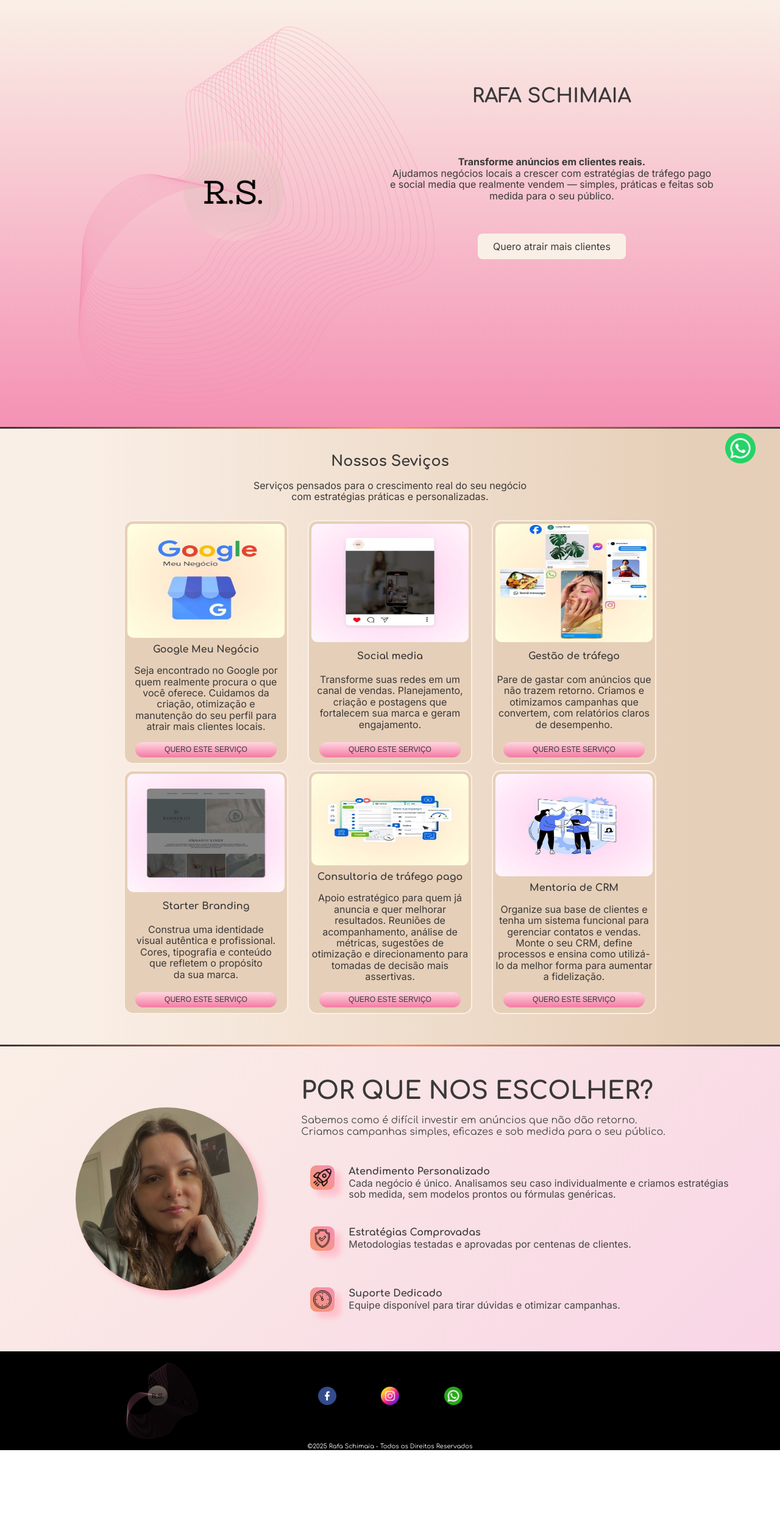
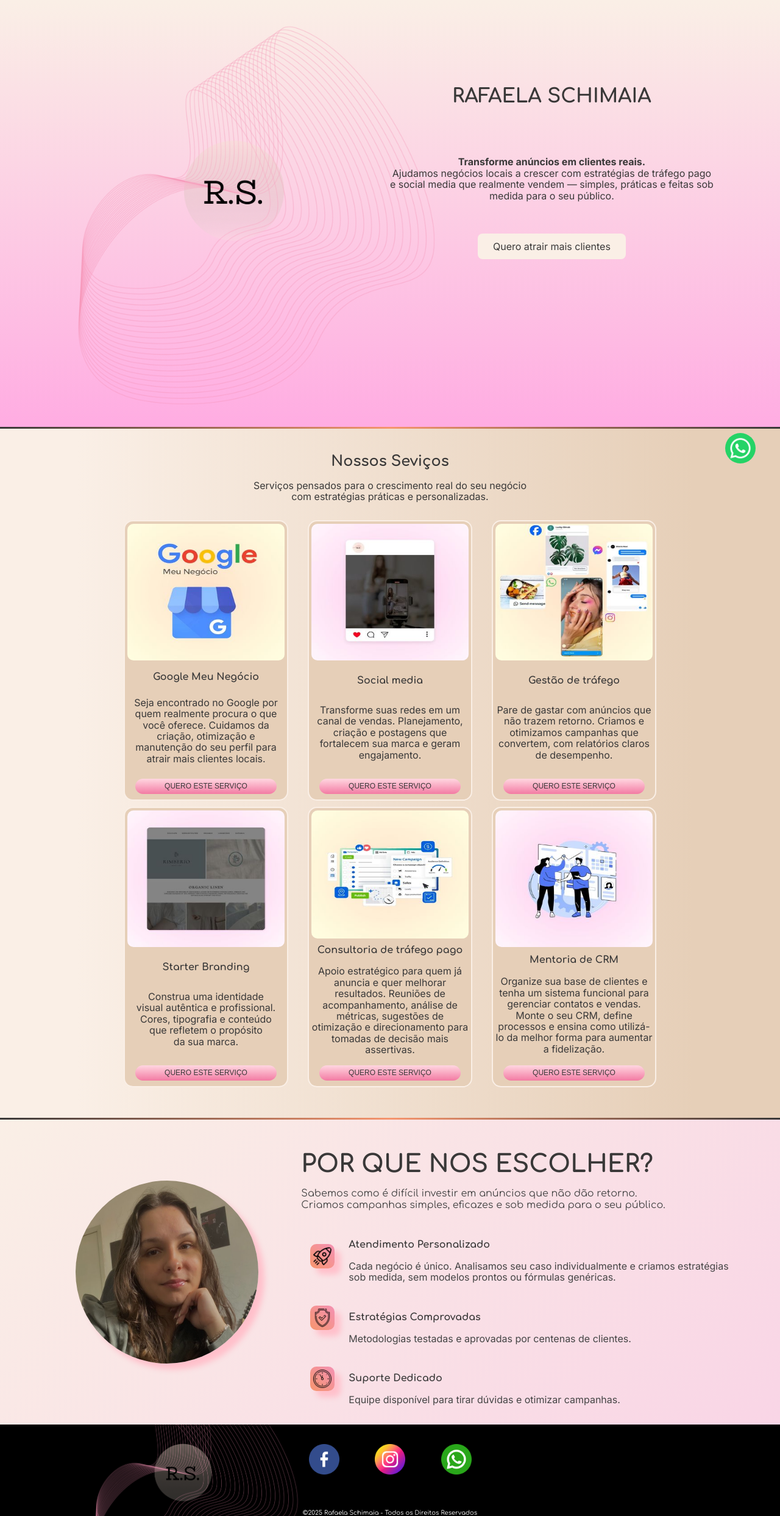
Before and after one commit to omacieljoao/Rafa_Schimaia, a plain HTML site: page index.html in a window 1280 px wide. Shown: the whole page at 61% size. Before the commit the page ends 2378 px from the top, so only its background shows below. Drawn offline with Linux system fonts and the light colour scheme.

Commit message:
fix grid

```diff
--- a/index.html
+++ b/index.html
@@ -17,15 +17,15 @@
     <meta name="viewport" content="width=device-width, initial-scale=1.0" />
     <meta
       name="keywords"
-      content="Rafa Schimaia, marketing digital, anúncios online, tráfego pago, gestão de tráfego, social media, Google Meu Negócio, consultoria de marketing, consultoria de tráfego, starter branding, mentoria CRM, estratégias digitais, marketing para negócios locais, atração de clientes, campanhas de anúncios, otimização de campanhas, produção de conteúdo, gestão de redes sociais, branding para empresas, presença digital, consultoria de marketing local"
+      content="Rafaela Schimaia, marketing digital, anúncios online, tráfego pago, gestão de tráfego, social media, Google Meu Negócio, consultoria de marketing, consultoria de tráfego, starter branding, mentoria CRM, estratégias digitais, marketing para negócios locais, atração de clientes, campanhas de anúncios, otimização de campanhas, produção de conteúdo, gestão de redes sociais, branding para empresas, presença digital, consultoria de marketing local"
     />
     <meta
       name="description"
-      content="Rafa Schimaia ajuda negócios locais a atrair mais clientes com anúncios que vendem. Consultoria em tráfego pago, social media, branding e CRM. Estratégias reais, sem complicação."
+      content="Rafaela Schimaia ajuda negócios locais a atrair mais clientes com anúncios que vendem. Consultoria em tráfego pago, social media, branding e CRM. Estratégias reais, sem complicação."
     />
-    <meta name="author" content="Rafa Schimaia" />
+    <meta name="author" content="Rafaela Schimaia" />
     <title>
-      Rafa Schimaia | Estratégias de Marketing Digital e Tráfego Pago
+      Rafaela Schimaia | Estratégias de Marketing Digital e Tráfego Pago
     </title>
     <link rel="stylesheet" href="./styles.css" />
     <link rel="icon" href="./images/favicon.png" />
@@ -42,7 +42,7 @@
 
         <img class="header__image" src="./images/full_logo.png" />
         <div class="header__container">
-          <h1 class="header__title">RAFA SCHIMAIA</h1>
+          <h1 class="header__title">RAFAELA SCHIMAIA</h1>
           <p class="header__content inter">
             <strong>Transforme anúncios em clientes reais.</strong><br />
             Ajudamos negócios locais a crescer com estratégias de tráfego
@@ -192,14 +192,16 @@
             </div>
             <div class="why__grid">
               <img class="why__grid__img" src="./images/shield.png" />
-              <h4 class="why__grid__title">Estratégias Comprovadas</h4>
+              <h4 class="why__grid__title grid_fix .grid_fix2">
+                Estratégias Comprovadas
+              </h4>
               <p class="why__grid__content">
                 Metodologias testadas e aprovadas por centenas de clientes.
               </p>
             </div>
             <div class="why__grid">
               <img class="why__grid__img" src="./images/clock.png" />
-              <h4 class="why__grid__title">Suporte Dedicado</h4>
+              <h4 class="why__grid__title grid_fix">Suporte Dedicado</h4>
               <p class="why__grid__content">
                 Equipe disponível para tirar dúvidas e otimizar campanhas.
               </p>
@@ -237,7 +239,7 @@
           </div>
         </div>
         <p class="footer__content">
-          &copy;2025 Rafa Schimaia - Todos os Direitos Reservados
+          &copy;2025 Rafaela Schimaia - Todos os Direitos Reservados
         </p>
       </footer>
     </div>
--- a/styles.css
+++ b/styles.css
@@ -46,7 +46,7 @@
   position: relative;
   display: flex;
   height: 700px;
-  background-image: linear-gradient(to top, #f491b4, #faefe6);
+  background-image: linear-gradient(to top, #fface2, #faefe6);
 }
 
 .inter {
@@ -130,7 +130,7 @@ h4 {
 
 .card {
   background-color: #e6cfb8;
-  height: 400px;
+  height: 460px;
   width: 270px;
   margin: auto;
   border-radius: 15px;
@@ -240,9 +240,11 @@ h4 {
 .why__grid__content {
   grid-area: content;
   font-family: "Inter", sans-serif;
-  margin: 0;
 }
 
+.grid_fix {
+  margin-top: 50px;
+}
 .last__why__div {
   margin: 10px;
   background-color: #faefe6;
@@ -271,14 +273,20 @@ h4 {
 .footer {
   background-color: black;
   height: 150px;
+  position: relative;
+  overflow: hidden;
+  display: flex;
+  flex-direction: column;
+  align-items: center;
+  justify-content: center;
 }
 
 .footer__logo {
-  height: 140px;
-  margin-left: 15%;
-  margin-top: 10px;
+  height: 400px;
+  margin-left: 10%;
   position: absolute;
   left: 10px;
+  bottom: -150px;
   overflow: hidden;
 }
 
@@ -288,10 +296,11 @@ h4 {
   color: white;
   font-size: 10px;
   background-color: black;
+  margin-top: 20px;
 }
 
 .footer_img {
-  height: 30px;
+  height: 50px;
   margin: 0;
   position: relative;
   z-index: 2;
@@ -339,13 +348,16 @@ h4 {
     grid-template-columns: repeat(2, 1fr);
   }
   .why {
-    height: 530px;
+    height: 550px;
   }
 }
 
 @media (max-width: 980px) {
   .why__image {
     display: none;
+  }
+  .footer__logo {
+    left: -80px;
   }
 }
 
@@ -385,26 +397,36 @@ h4 {
     display: flex;
     flex-direction: column;
   }
-  .why {
-    height: 600px;
-  }
   .why__grid {
     margin-top: 20px;
   }
   .footer__logo {
-    left: 0;
     margin-left: 0;
+  }
+  .div2 {
+    width: 70%;
+  }
+}
+@media (max-width: 625px) {
+  .why {
+    height: 650px;
   }
 }
 
-@media (max-width: 350px) {
+@media (max-width: 450px) {
   .card {
     width: 220px;
   }
   .why {
-    height: 850px;
+    height: 820px;
   }
   .why__grid {
     display: inline-block;
   }
+  .grid_fix {
+    margin: 0;
+  }
+  .div2 {
+    width: 100%;
+  }
 }
```
